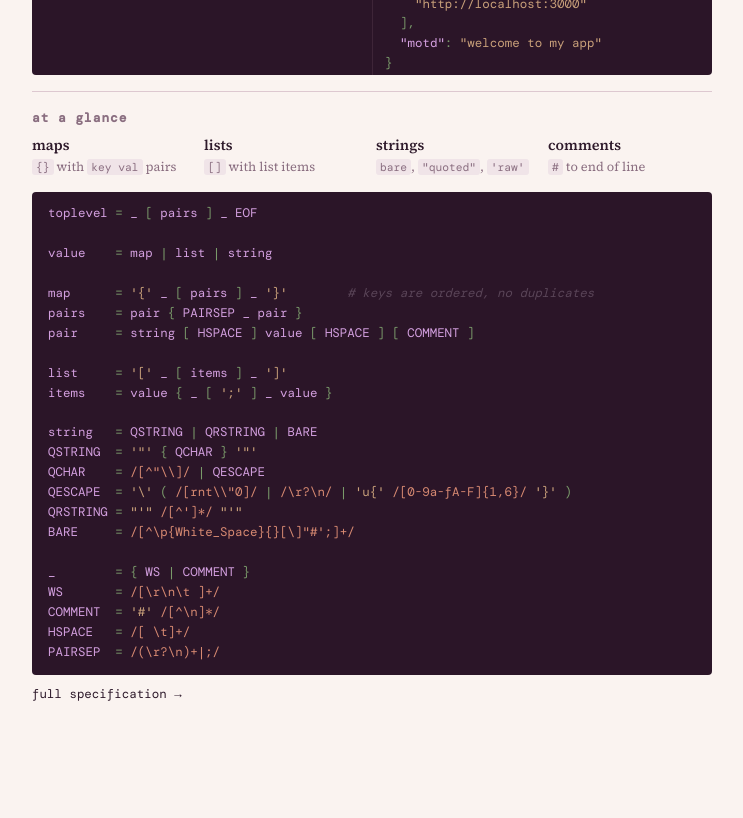
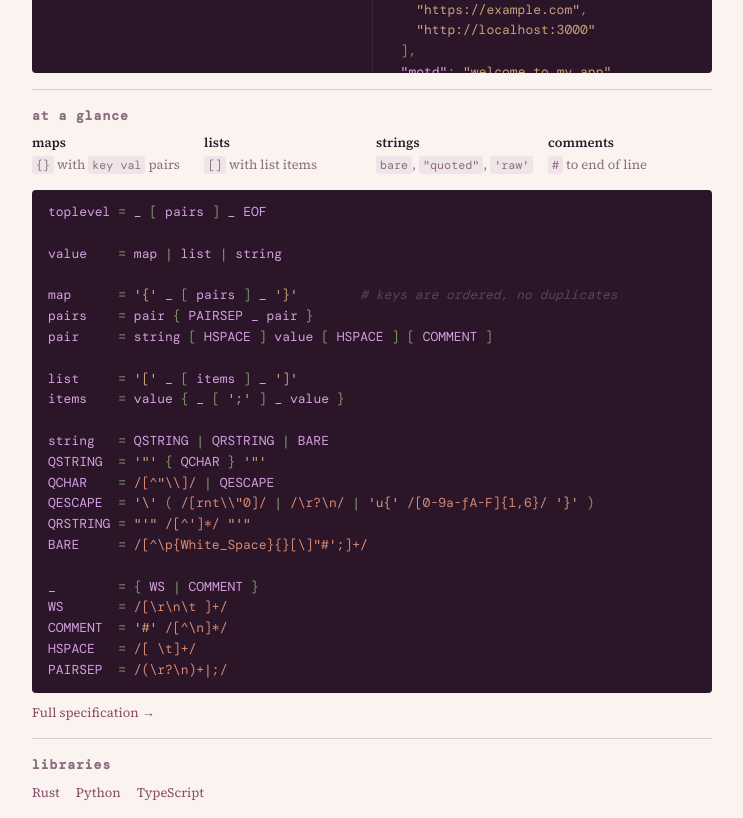
Before and after one commit to phiglang/phiglang.github.io, a website built with Vite: page index.html in a window 1280 px wide. Shown: the part 743-1561 px from the top of the page, without its empty margins (268-1011 px from the left). Before the commit the page ends 1463 px from the top, so only its background shows below. Built offline with nearby package versions, Linux system fonts and the light colour scheme.

Commit message:
clean up html

```diff
--- a/index.html
+++ b/index.html
@@ -119,6 +119,22 @@ PAIRSEP  = /(\r?\n)+|;/</pre
                     <a href="/spec.html">Full specification &rarr;</a>
                 </p>
             </section>
+            <section>
+                <h2>Libraries</h2>
+                <ul class="libraries">
+                    <li>
+                        <a href="https://github.com/phiglang/phig-rs">Rust</a>
+                    </li>
+                    <li>
+                        <a href="https://github.com/phiglang/phig-py">Python</a>
+                    </li>
+                    <li>
+                        <a href="https://github.com/phiglang/phig-ts"
+                            >TypeScript</a
+                        >
+                    </li>
+                </ul>
+            </section>
         </div>
         <script type="module" src="/src/main.ts"></script>
     </body>
--- a/src/style.css
+++ b/src/style.css
@@ -9,17 +9,28 @@
 :root {
     --bg: #faf3f0;
     --fg: #8a6e80;
+    --fg-dim: #b0a0a8;
     --accent: #2e1a2b;
+    --link: #8b4a6b;
     --surface: #f0e4e8;
     --border: #ddc8d0;
+    --error: #e54545;
+    --ok: #5a7a52;
+
     --editor: #2b1528;
     --editor-fg: #e4d2dc;
     --editor-dim: #7a6075;
     --editor-border: #3e2538;
-    --error: #e54545;
-    --ok: #5a7a52;
+
     --mono: "DM Mono", monospace;
     --serif: "Source Serif 4", Georgia, serif;
+
+    --editor-line-height: 1.6;
+    --editor-pad: 12px;
+}
+
+html {
+    font-size: 13px;
 }
 
 body {
@@ -27,14 +38,22 @@ body {
     color: var(--fg);
     font-family: var(--serif);
     line-height: 1.5;
-    font-size: 15px;
+}
+
+a {
+    color: var(--link);
+    text-decoration: none;
+
+    &:hover {
+        text-decoration: underline;
+    }
 }
 
 code {
     font-family: var(--mono);
-    font-size: 0.88em;
     background: var(--surface);
     padding: 1px 4px;
+    font-size: 0.9rem;
     border-radius: 3px;
 }
 
@@ -53,12 +72,12 @@ header {
     h1 {
         color: var(--accent);
         font-family: var(--mono);
-        font-size: 1.4rem;
+        font-size: 1.6rem;
         font-weight: 500;
     }
 
     small {
-        font-size: 0.85rem;
+        font-size: 1.1rem;
         text-transform: lowercase;
     }
 }
@@ -68,69 +87,24 @@ section {
     border-top: 1px solid var(--border);
 
     h2 {
-        color: var(--accent);
         font-family: var(--mono);
-        font-size: 0.8rem;
+        font-size: 1rem;
         text-transform: lowercase;
         letter-spacing: 1px;
-        color: var(--dim);
         margin-bottom: 8px;
     }
-}
 
-.features {
-    display: grid;
-    grid-template-columns: repeat(4, 1fr);
-    gap: 8px;
-    margin-bottom: 16px;
-
-    div {
-        font-size: 0.85rem;
-
-        h3 {
-            color: var(--accent);
-            font-size: 0.9rem;
-            text-transform: lowercase;
-        }
-
-        p {
-            font-size: 0.8rem;
-        }
-    }
-}
-
-.grammar,
-.demo {
-    background: var(--editor);
-    border-radius: 4px;
-}
-
-.grammar {
-    color: var(--editor-fg);
-    padding: 12px 16px;
-    font-family: var(--mono);
-    font-size: 0.78rem;
-    line-height: 1.6;
-    overflow-x: auto;
-}
-
-.spec-link {
-    margin-top: 10px;
-    font-family: var(--mono);
-    font-size: 0.78rem;
-
-    a {
+    h3 {
         color: var(--accent);
-        text-decoration: none;
+        font-size: 1rem;
         text-transform: lowercase;
-
-        &:hover {
-            text-decoration: underline;
-        }
+        margin-bottom: 2px;
     }
 }
 
 .demo {
+    background: var(--editor);
+    border-radius: 4px;
     display: grid;
     grid-template-columns: 1fr 1fr;
 }
@@ -147,16 +121,15 @@ section {
 }
 
 .pane-header {
-    padding: 6px 12px;
+    display: flex;
+    justify-content: space-between;
+    align-items: center;
+    padding: 6px var(--editor-pad);
     font-family: var(--mono);
-    font-size: 0.65rem;
     text-transform: lowercase;
     letter-spacing: 1px;
     color: var(--editor-dim);
     background: rgba(255, 255, 255, 0.04);
-    display: flex;
-    justify-content: space-between;
-    align-items: center;
     border-bottom: 1px solid var(--editor-border);
     flex-shrink: 0;
 }
@@ -171,10 +144,9 @@ section {
     .hl-layer {
         position: absolute;
         inset: 0;
-        padding: 12px;
+        padding: var(--editor-pad);
         font-family: var(--mono);
-        font-size: 0.78rem;
-        line-height: 1.6;
+        line-height: var(--editor-line-height);
         white-space: pre;
         overflow: auto;
         border: none;
@@ -209,21 +181,20 @@ section {
     }
 }
 
+.output-pane {
+    flex: 1;
+    padding: var(--editor-pad);
+    font-family: var(--mono);
+    line-height: var(--editor-line-height);
+    color: var(--editor-fg);
+    overflow: auto;
+    white-space: pre;
+}
+
 .squiggle {
     text-decoration: underline wavy var(--error);
     text-decoration-skip-ink: none;
     text-underline-offset: 2px;
-}
-
-.output-pane {
-    flex: 1;
-    padding: 12px;
-    font-family: var(--mono);
-    font-size: 0.78rem;
-    line-height: 1.6;
-    color: var(--editor-fg);
-    overflow: auto;
-    white-space: pre;
 }
 
 .status-error {
@@ -234,12 +205,32 @@ section {
     color: var(--ok);
 }
 
-footer {
-    padding: 16px 0;
-    text-align: center;
-    color: var(--dim);
-    font-size: 0.72rem;
-    border-top: 1px solid var(--border);
+.features {
+    display: grid;
+    grid-template-columns: repeat(4, 1fr);
+    gap: 8px;
+    margin-bottom: 16px;
+}
+
+.grammar {
+    background: var(--editor);
+    border-radius: 4px;
+    color: var(--editor-fg);
+    padding: var(--editor-pad) 16px;
+    font-family: var(--mono);
+    line-height: var(--editor-line-height);
+    overflow-x: auto;
+}
+
+.spec-link {
+    margin-top: 10px;
+    font-size: var(--text-lg);
+}
+
+.libraries {
+    list-style: none;
+    display: flex;
+    gap: 16px;
 }
 
 @media (max-width: 640px) {
@@ -247,16 +238,12 @@ footer {
         grid-template-columns: 1fr;
     }
 
-    .features {
-        grid-template-columns: 1fr 1fr;
-    }
-
     .pane + .pane {
         border-left: none;
         border-top: 1px solid var(--editor-border);
     }
 
-    header h1 {
-        font-size: 1.2rem;
+    .features {
+        grid-template-columns: 1fr 1fr;
     }
 }
```
